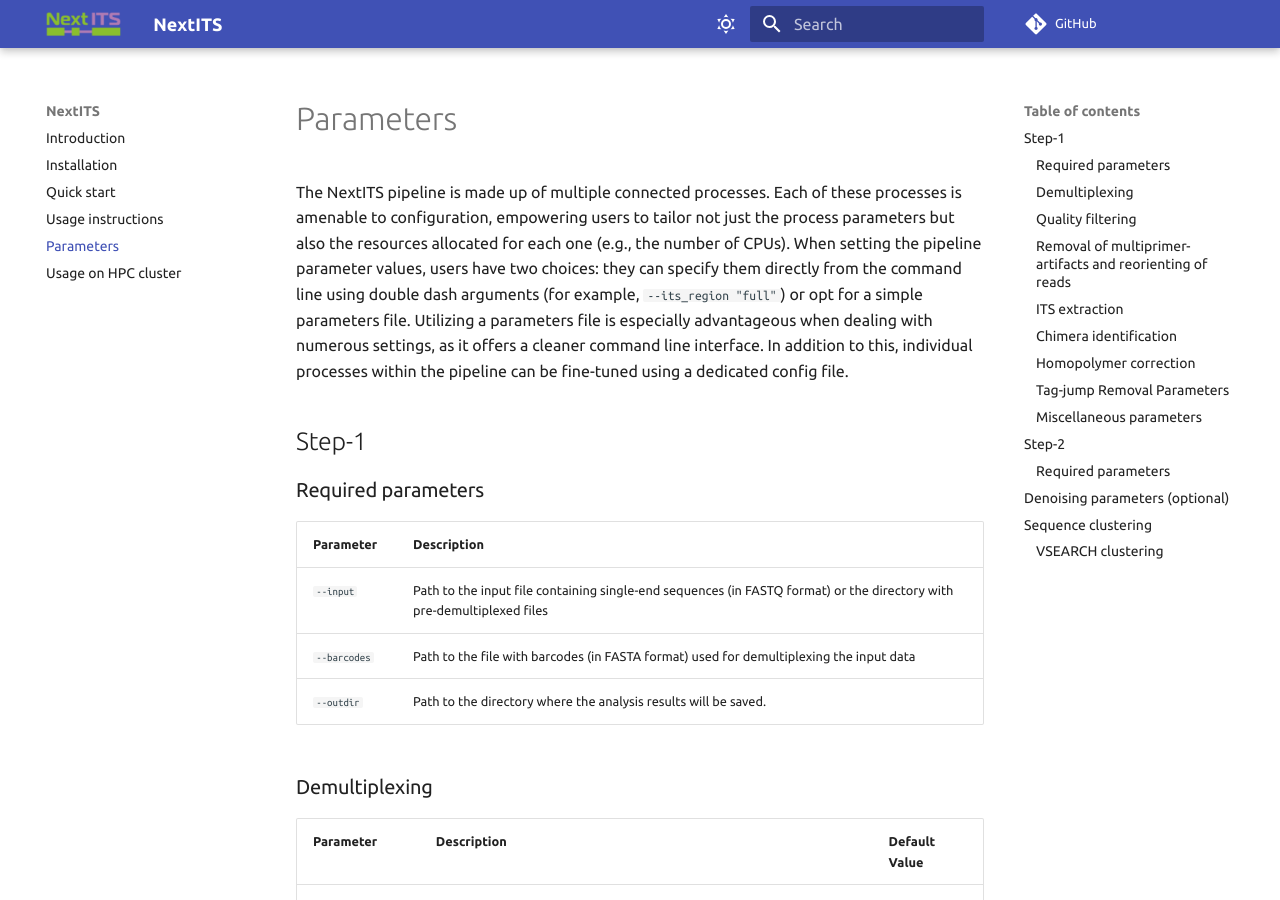
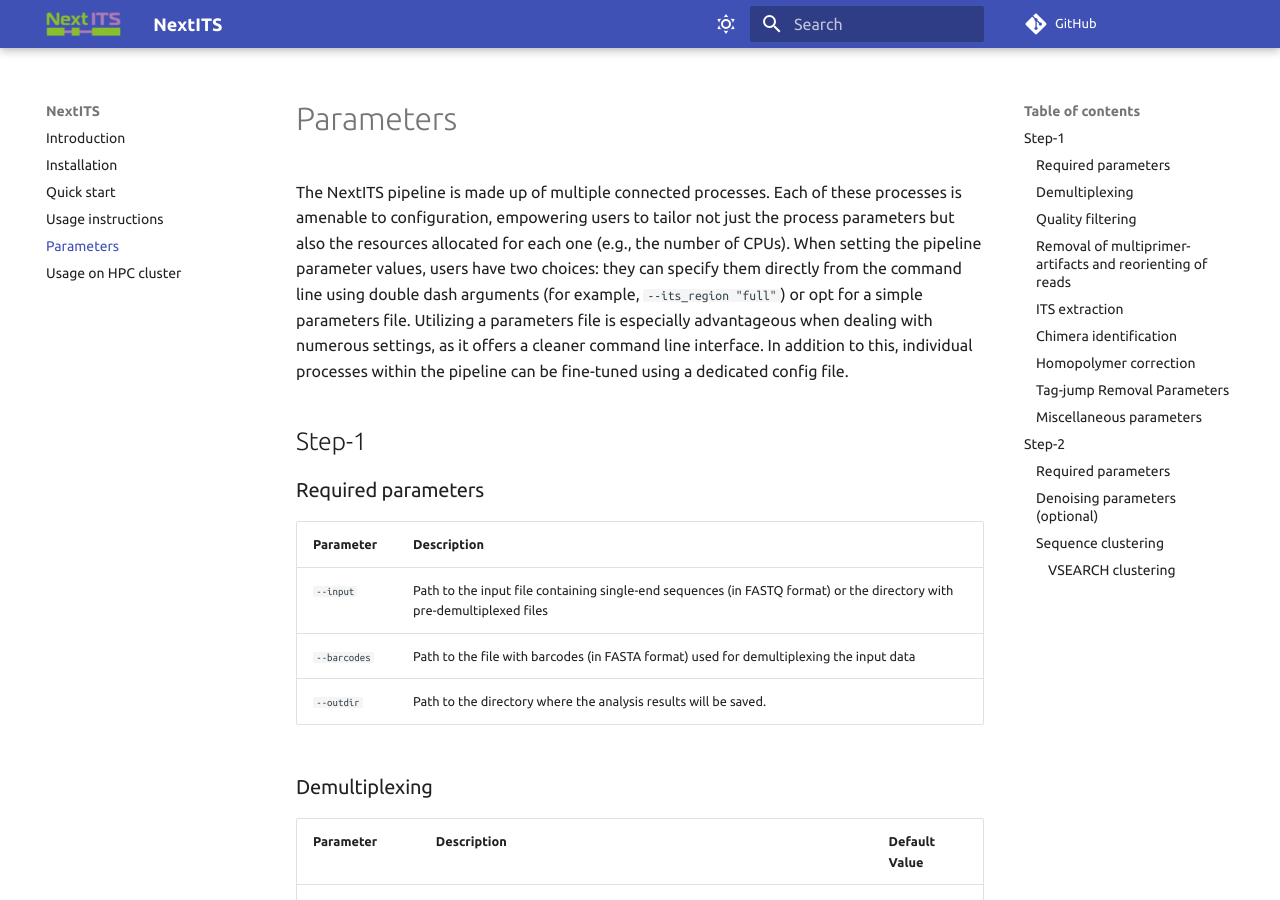
Before and after one commit to Next-ITS/nextits.github.io, an MkDocs documentation site: the page built from docs/parameters.md, in a window 1280 px wide and 900 px high. Built offline with MkDocs 1.6.1 and Material for MkDocs 9.7.7, drawn with Linux system fonts in a browser that asks for light colours; comment, search, counter and statistics services are not loaded.

```diff
--- a/docs/parameters.md
+++ b/docs/parameters.md
@@ -116,7 +116,7 @@ In addition to this, individual processes within the pipeline can be fine-tuned
 | `--data_path` | Input directory containing the results of Step-1                |
 | `--outdir`    | Path to the directory where the analysis results will be saved. |
 
-## Denoising parameters (optional)
+### Denoising parameters (optional)
 
 | Parameter          | Description                             | Default Value |
 | ------------------ | --------------------------------------- | ------------- |
@@ -125,7 +125,7 @@ In addition to this, individual processes within the pipeline can be fine-tuned
 | `--unoise_minsize` | Minimum sequence abundance              | 8             |
 
 
-## Sequence clustering
+### Sequence clustering
 
 | Parameter              | Description                                   | Default Value |
 |------------------------|-----------------------------------------------|---------------|
@@ -138,7 +138,7 @@ Supported Methods:
 - **shmatching** (currently under development): This method clusters sequences based on species hypotheses (SH) as detailed in Kõljalg et al. 2013 (DOI:10.1111/mec.12481).
 
 
-### VSEARCH clustering
+#### VSEARCH clustering
 
 | Parameter     | Description                                                         | Default Value |
 | ------------- | ------------------------------------------------------------------- | ------------- |
```
